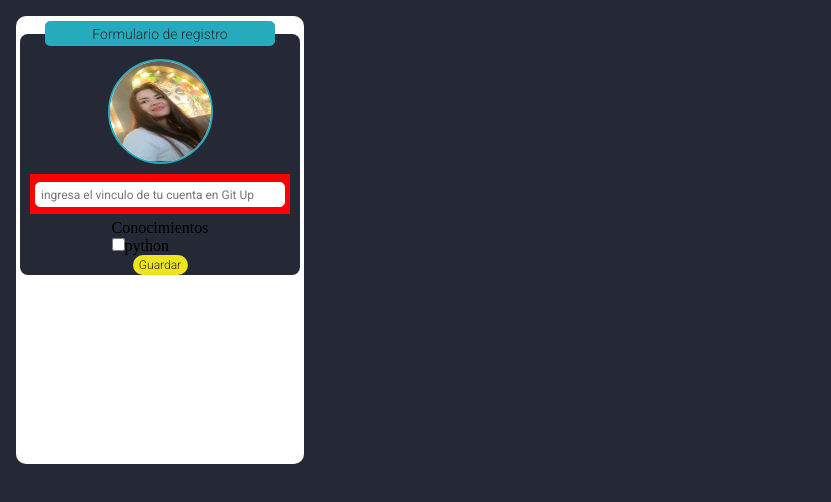
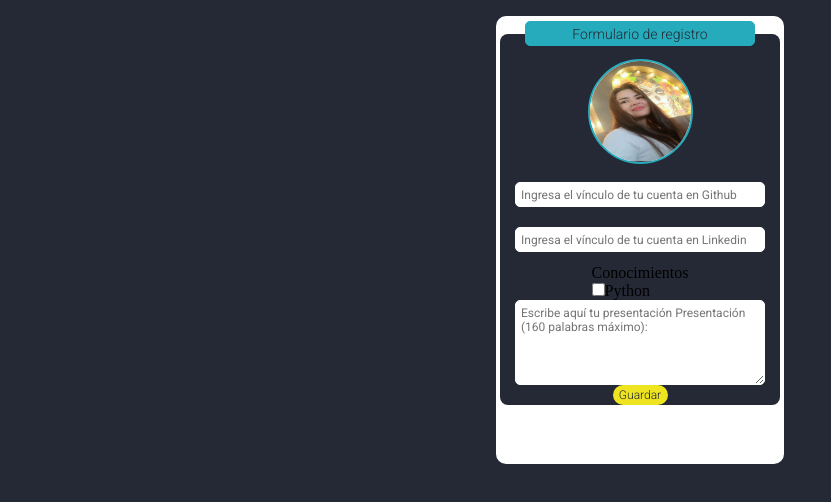
Before and after one commit to MAKAIABootcamp/market-talentos-project-front-4, a React app in the folder market-talentos/: page /editProfile in a window 1280 px wide. Shown: the whole page, without its empty margins (0-831 px from the left). Built offline with nearby package versions, Linux system fonts and the light colour scheme; some packages are replaced by stand-ins of ours.

Commit message:
cambios Edit Profile

```diff
--- a/market-talentos/src/pages/EditProfile.jsx
+++ b/market-talentos/src/pages/EditProfile.jsx
@@ -1,21 +1,22 @@
-import React from 'react';
+import React, { useState } from 'react';
 import '../style/styleEditProfile.scss';
 import imgTalent from '../assets/elisa.jpeg';
 import useOnClick from '../funtions/useOnClick';
 
 const EditProfile = () => {
+  const [profile, setProfile] = useState('');
+
+  const handleChangeProfile = (event) => {
+    // limita a 160 palabras
+    const inputText = event.target.value;
+    const words = inputText.split(' ');
+    if (words.length <= 160) {
+      setProfile(inputText);
+    }
+  };
 
   const handleClick = useOnClick();
 
-  const personalDate =[
-    {
-      id: 1,
-      name: "",
-      type: "text",
-      placeHolder: "ingrese sus nombres",
-      className: "",
-    }
-  ]
   return (
     <>
       <section className='editProfile'>
@@ -27,40 +28,76 @@ const EditProfile = () => {
               </button>
             </div>
             <div className='editProfile__container-infoCustom'>
-
               <div className='editProfile__container-infoContacts'>
-                <div className='editProfile__container-imgTalent'
-                  onClick={() => handleClick("editImgProfile", "")}>
+                <div
+                  className='editProfile__container-imgTalent'
+                  onClick={() => handleClick('editImgProfile', '')}
+                >
                   <figure className='editProfile__card-figure'>
-                    <img src={imgTalent} alt="imgTalent" />
+                    <img src={imgTalent} alt='imgTalent' />
                   </figure>
                 </div>
               </div>
               <div className='editProfile__container-profile'>
-                <input type="email" name= 'inputGitUp' id="inputGitUp"
-                  className="editProfile__input"
-                  placeholder="ingresa el vinculo de tu cuenta en Git Up" />
+                <input
+                  type='email'
+                  name='inputGitUp'
+                  id='inputGithub'
+                  className='editProfile__input'
+                  placeholder='Ingresa el vínculo de tu cuenta en Github'
+                />
               </div>
-              <div className="editProfile__knowLedge">
-                <label cclassNamelass="editProfile__knowLedge">Conocimientos</label>
-                <div className="editProfile__">
-                  <input type="checkbox" className="form-check-imput" name="knowledge" id="python" value="python" />
-                  <label for="python" className="form-check-label">python</label>
+              <div className='editProfile__container-profile'>
+                <input
+                  type='email'
+                  name='inputlinkedin'
+                  id='inputlinkedin'
+                  className='editProfile__input'
+                  placeholder='Ingresa el vínculo de tu cuenta en Linkedin'
+                />
+              </div>
+              <div className='editProfile__knowLedge'>
+                <label className='editProfile__knowLedge'>Conocimientos</label>
+                <div className='editProfile__'>
+                  <input
+                    type='checkbox'
+                    className='form-check-imput'
+                    name='knowledge'
+                    id='python'
+                    value='python'
+                  />
+                  <label htmlFor='python' className='form-check-label'>
+                    Python
+                  </label>
                 </div>
-            </div>
+              </div>
               <div className='editProfile__container-custom'>
-                <button className='editProfile__button'
-                  onClick={() => handleClick("next", "")}
-                >Guardar</button>
+                <label htmlFor='profile' className='editProfile__profile-label'>
+                </label>
+                <textarea
+                  id='profile'
+                  name='profile'
+                  className='editProfile__input-profile'
+                  placeholder='Escribe aquí tu presentación Presentación (160 palabras máximo):'
+                  value={profile}
+                  onChange={handleChangeProfile}
+                />
+              </div>
 
+              <div className='editProfile__container-custom'>
+                <button
+                  className='editProfile__button'
+                  onClick={() => handleClick('next', '')}
+                >
+                  Guardar
+                </button>
               </div>
             </div>
           </section>
         </div>
       </section>
-
     </>
-  )
-}
+  );
+};
 
 export default EditProfile;
--- a/market-talentos/src/style/styleEditProfile.scss
+++ b/market-talentos/src/style/styleEditProfile.scss
@@ -6,6 +6,7 @@
         height: 100%;
         background-color: $gray;
         display: flex;
+        justify-content: center;
         position: absolute;
 
     }
@@ -89,7 +90,7 @@
     }
     &__container-profile {
         @include desk {
-            background-color: red;
+            // background-color: red;
             padding-top: 8px;
             margin-bottom: 5px;
             width: 260px;
@@ -108,6 +109,14 @@
         }
     }
 
+    &__input-profile{
+        @include desk {
+            @include styleSquare($white, $white, $wi250, $he85,
+         $gray, $s12, $w400,
+        $white, $gray, $gray);
+        }
+    }
+
 
     &__button{
         @include desk {
```
Also changed, not shown: market-talentos/src/assets/icon/celular.png (deleted), market-talentos/src/assets/icon/correo.png (deleted), market-talentos/src/assets/icon/logogithub.png (deleted), market-talentos/src/assets/icon/logolink.png (deleted), market-talentos/src/assets/icon/logovideo.png (deleted).
